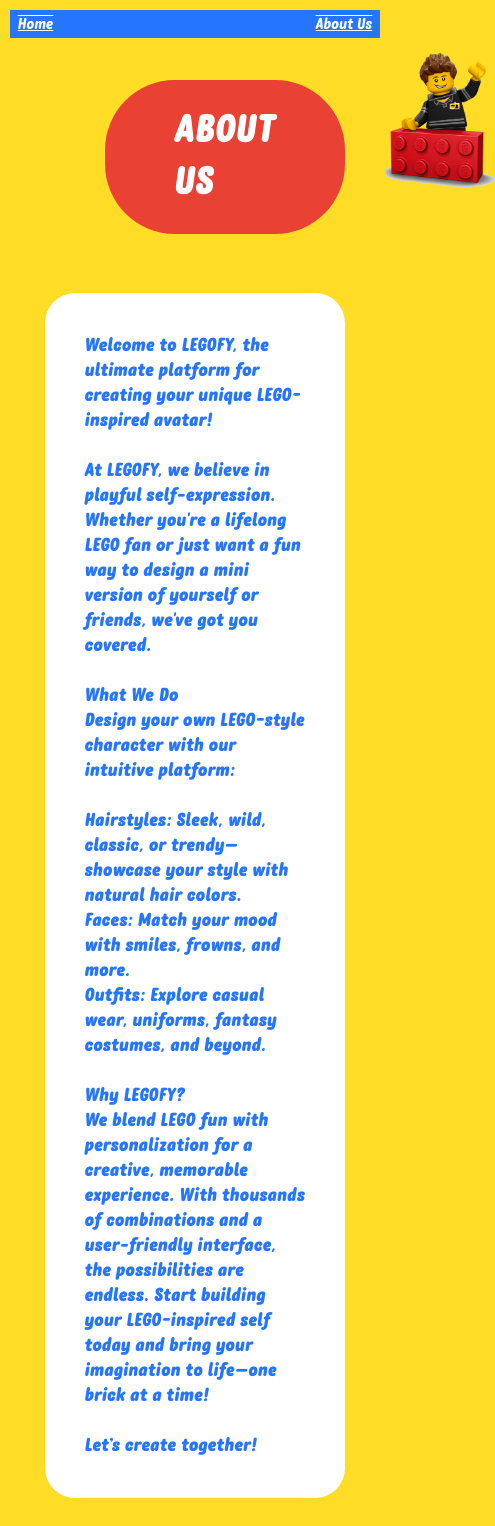
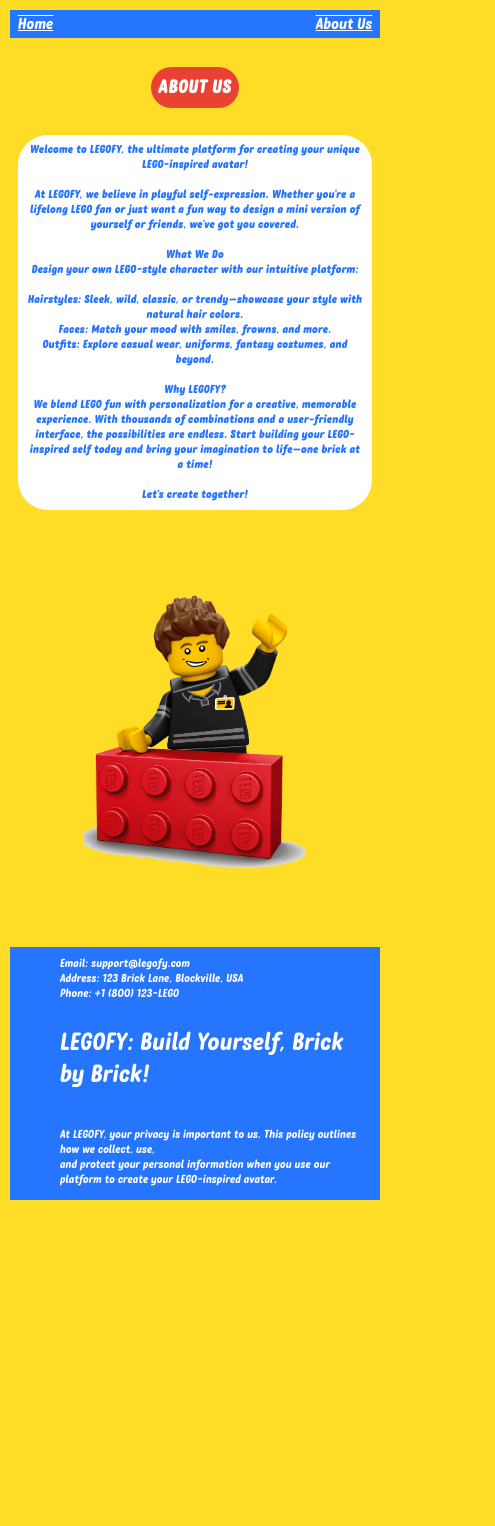
Before and after one commit to olbord/legofy, a website: page public/pages/About Us.html in a window 390 px wide. Shown: the top 1526 px of the page, 495 px wide, since content can reach past the window. After the commit the page ends 1202 px from the top, so only its background shows below. Drawn offline with Linux system fonts and the light colour scheme; no server answers; files whose address does not match are found by name.

Commit message:
Lisasin media queryd, pealehele, sisselogimise ja registreerimise lehele ja about us lehele.

```diff
--- a/public/styles/About Us.css
+++ b/public/styles/About Us.css
@@ -58,17 +58,15 @@ main{
 }
 
 .p1{
-    font-size: 40px;
+    font-size: 3vw;
     color: white;
     font-family: RoladeItalic-Black;
     border:1px transparent;
     border-radius: 70px;
     background-color: #EA4135;
-    padding: 25px;
+    padding: 3vw;
     display: inline-block;
-    margin-left: 100px;
-    padding-left: 70px;
-    padding-right: 70px;
+    margin-left: 5vw;
 }
 
 .p2{
@@ -135,3 +133,44 @@ footer {
     justify-content: space-between;
     margin-right: 20px;
 }
+
+@media all and (max-width: 768px) {
+
+    /* Container adjustments: stack text and image vertically */
+    .container {
+        flex-direction: column;
+        align-items: center;
+        text-align: center;
+    }
+
+    .texts {
+        margin-right: 0;
+        font-size: 4vw;
+        padding: 2vw;
+    }
+
+    .p1 {
+        font-size: 5vw;
+        padding: 2vw;
+        margin-left: 0;
+    }
+
+    .p2 {
+        font-size: 3vw;
+        padding: 2vw;
+        margin-left: 0;
+        margin-top: 2vw;
+    }
+
+    img {
+        max-width: 60%;
+        height: auto;
+        margin-top: 10vw;
+    }
+
+    .divfooter {
+        display: flex;
+        flex-direction: column;
+        font-size: 3vw;
+    }
+}
--- a/public/styles/main.css
+++ b/public/styles/main.css
@@ -7,7 +7,6 @@ body {
     gap: 0.5vw; /* Vahe elementide vahel */
     align-items: center; /* Elemendid joondatakse horisontaalselt lehe keskele*/
     background-color: #FFDC25;
-    /* . viitame elemenditele, millel on selline class HTML-is on class="container" */
 }
 .container {
     display: flex;
@@ -121,21 +120,6 @@ li a:hover {
     font-size: 1.3vw;
 }
 
-textarea {
-    height: 3vw;
-    width: 25vw;
-    border-radius: 15px;
-    border: none;
-    margin-bottom: 1.2vw;
-    background-color: #F5F5F5;
-    margin-top: 0.3vw;
-    outline: none;
-    text-align: left;
-    line-height: 2.5;
-    resize: none;
-    font-size: 1vw;
-}
-
 .username_label {
     margin-top: 2vw;
     font-size: clamp(0.8rem, 2vw, 1.5rem); /* Makes the font size responsive */
@@ -178,13 +162,17 @@ img {
 
 /* Input Fields Styling */
     .log_in_card input {
-      width: 90%; /* Makes inputs take full width of their container */
+      width: 90%;
       padding: 10px;
       margin: 10px 0;
       border: 1px solid #ccc;
       border-radius: 5px;
       font-size: 1rem;
+        box-sizing: border-box;
+        height: 3vw; /* Explicitly sets the height to make both inputs the same height */
+    line-height: 2.5; /* Ensures text is vertically centered */
     }
+
 
     /* Responsive Typography */
     .log_in_card h1 {
@@ -210,21 +198,6 @@ img {
       background-color: #0056b3;
     }
 
-    /* Responsive Design */
-    @media (max-width: 600px) {
-        .log_in_card {
-            margin: 20px;
-            padding: 15px;
-        }
-
-        .log_in_card input {
-            font-size: 0.9rem;
-        }
-
-        .log_in_card button {
-            font-size: 0.9rem;
-        }
-    }
 
 #feedback {
     position: relative;
@@ -252,7 +225,6 @@ footer {
     display: flex;
     flex-direction: column;
     margin-top: 13vh;
-
 }
 
 .divfooter{
@@ -262,3 +234,61 @@ footer {
     justify-content: space-between;
     margin-right: 20px;
 }
+
+@media all and (max-width: 768px) {
+    .log_in_card {
+    width: 50vw; /* Responsive width based on viewport width */
+    height: auto; /* Adjusts height based on content */
+    display: flex;
+    flex-direction: column;
+    align-items: flex-start; /* Align items at the start */
+    background-color: #EA4135;
+    padding: 2vw; /* Uniform padding */
+    border-radius: 10px;
+    color: #F5F5F5;
+    font-size: medium; /* Font size scales with width */
+}
+    .register_card {
+    width: 50vw; /* Responsive width based on viewport width */
+    height: auto; /* Adjusts height based on content */
+    display: flex;
+    flex-direction: column;
+    align-items: flex-start; /* Align items at the start */
+    background-color: #EA4135;
+    padding: 2vw; /* Uniform padding */
+    border-radius: 10px;
+    color: #F5F5F5;
+    font-size: 5vw; /* Font size scales with width */
+}
+    .registerlink {
+        font-size: 3.9vw;
+    }
+
+    .username_label {
+        font-size: 3.9vw;
+    }
+
+    .password_label {
+        font-size: 3.9vw;
+    }
+
+    .divfooter {
+        display: flex;
+        flex-direction: column;
+        font-size: 3vw;
+    }
+
+    .container img {
+        display: flex;
+        flex-direction: column;
+        justify-self: center;
+        width: 80vw;
+        height: auto;
+        margin-top: 15vw;
+    }
+
+    button {
+        width: 40vw;
+        height: auto;
+    }
+}
--- a/public/styles/my_collection.css
+++ b/public/styles/my_collection.css
@@ -123,3 +123,11 @@ footer {
     justify-content: space-between;
     margin-right: 20px;
 }
+
+@media all and (max-width: 768px) {
+    .divfooter {
+        display: flex;
+        flex-direction: column;
+        font-size: 3vw;
+    }
+}
```
Also changed, not shown: public/pages/Log in.html (+1 -0 lines), public/pages/index.html (+1 -1 lines), public/pages/register_page.html (+1 -0 lines).
